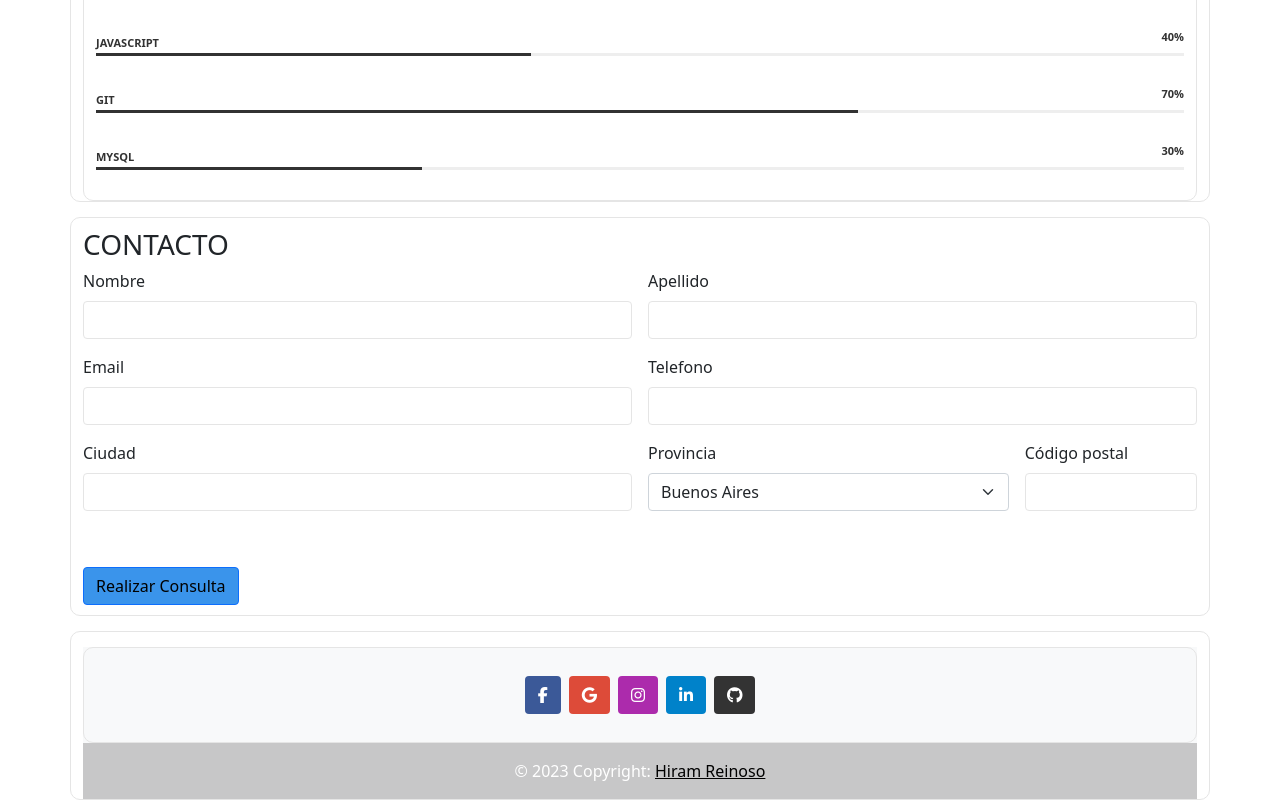
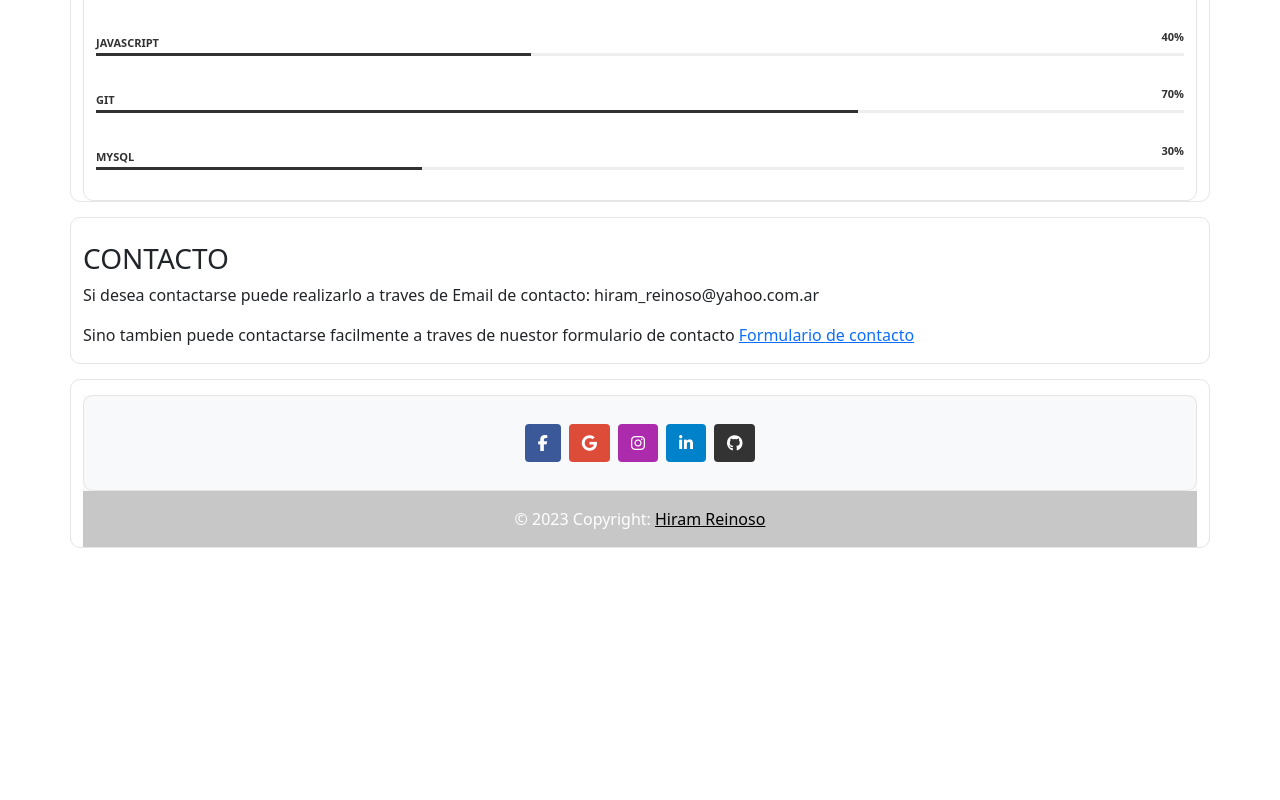
Before and after one commit to hirrei86/HojaPresentacion, an Angular app: page /home in a window 1280 px wide. Shown: the part 2430-3230 px from the top of the page. After the commit the page ends 2978 px from the top, so only its background shows below. Built offline with nearby package versions, Linux system fonts and the light colour scheme.

Commit message:
retoques varios

```diff
--- a/src/app/components/contacto/contacto.component.css
+++ b/src/app/components/contacto/contacto.component.css
@@ -1,39 +1,5 @@
-h4{
-    margin-top: 10px;
-}
-h3{
-    margin-top: 10px;
-}
 .container{
     margin-top: 15px;
     border: solid 0.5px #E5E5E5;
     border-radius: 10px;
 }
-input{
-    border-color: #E5E5E5;
-}
-
-button{
-    margin-top: 40px;
-margin-bottom: 10px;
-background-color: #3A94EB;
-color: black;
-}
-#button2{
-    border: none;
-
-    background: rgb(85, 218, 212);
-    box-shadow: 1px 1px 30px -5px #18181849;
-    cursor: pointer;
-    transition: box-shadow 500ms;
-    color: rgb(0, 0, 0);
-    border-radius: 4px;
-    padding: 7px 19px;
-    margin-left: 169px;
-    margin-top: -108px;
-    margin-bottom: 70px;
-    display: flex;
-    justify-content: center;
-    font-weight: 500;
-    text-decoration: none;
-}
--- a/src/app/components/contacto/contacto.component.html
+++ b/src/app/components/contacto/contacto.component.html
@@ -1,41 +1,8 @@
 <div id="contacto" class="container">
+    <br>
     <h3>
-        CONTACTO
+      CONTACTO
     </h3>
-    <form class="row g-3" name="consulta-porfolio" netlify>
-        <div class="col-md-6">
-            <label for="inputNombre" class="form-label">Nombre</label>
-            <input type="text" class="form-control" name="Nombre" required>
-        </div>
-        <div class="col-md-6">
-            <label for="inputApellido" class="form-label">Apellido</label>
-            <input type="text" class="form-control" name="Apellido" required>
-        </div>
-        <div class="col-md-6">
-            <label for="inputEmail4" class="form-label">Email</label>
-            <input type="email" class="form-control" name="Email" required>
-        </div>
-        <div class="col-md-6">
-            <label for="inputTelefono" class="form-label">Telefono</label>
-            <input type="telefono" class="form-control" name="Telefono" required>
-        </div>
-        <div class="col-md-6">
-            <label for="inputCity" class="form-label">Ciudad</label>
-            <input type="text" class="form-control" name="Ciudad" required>
-        </div>
-        <div class="col-md-4">
-            <label for="inputState" class="form-label">Provincia</label>
-            <select name="Provincia" class="form-select" required>
-                <option selected>Buenos Aires</option>
-                <option>.</option>
-            </select>
-        </div>
-        <div class="col-md-2">
-            <label for="inputZip" class="form-label">Código postal</label>
-            <input type="text" name="Codigo postal" class="form-control" id="Codigo-postal" required>
-        </div>
-        <div class="col-12">
-            <button type="submit" class="btn btn-primary">Realizar Consulta</button>
-        </div>
-    </form>
+    <p class="text-justify">Si desea contactarse puede realizarlo a traves de Email de contacto: hiram_reinoso@yahoo.com.ar</p>
+    <p>Sino tambien puede contactarse facilmente a traves de nuestor formulario de contacto <a href="https://consulta-hiram-reinoso.netlify.app/">Formulario de contacto</a></p>
 </div>
```
Also changed, not shown: 1 other file (tests, documents, lock files or other folders).
